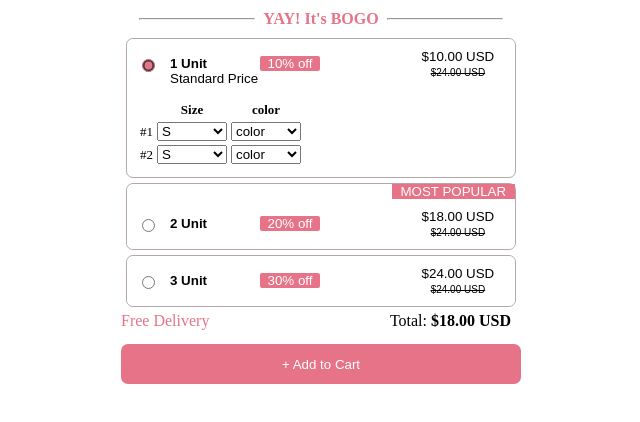
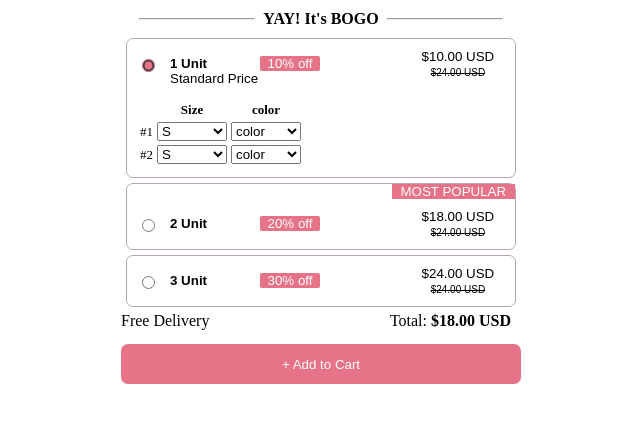
Before and after one commit to SwethajaG/interactiveboxes, a plain HTML site: page InteractiveBoxes.html in a window 1280 px wide. Shown: the whole page, without its empty margins (319-959 px from the left). Drawn offline with Linux system fonts and the light colour scheme.

Commit message:
Update InteractiveBoxes.html
Prettier Update

```diff
--- a/InteractiveBoxes.html
+++ b/InteractiveBoxes.html
@@ -9,7 +9,7 @@
  <div class="appBody">
   <div class="appContent">
 
-    <header class="greenColor">
+    <header class="pinkColor">
 		<hr width="30%" size="2">
 		<b>YAY! It's BOGO </b>
 		<hr width="30%" size="2">
@@ -232,7 +232,7 @@
     </div>
 	<div class="appFooter">
 		<div class="totaldiv">
-			<p class="greenColor shipping">Free Delivery</p>
+			<p class="pinkColor shipping">Free Delivery</p>
 			<p class="total">Total: <b>$18.00 USD</b></p>
 		</div>
 		<button class="addButton"> + Add to Cart</button>
```
